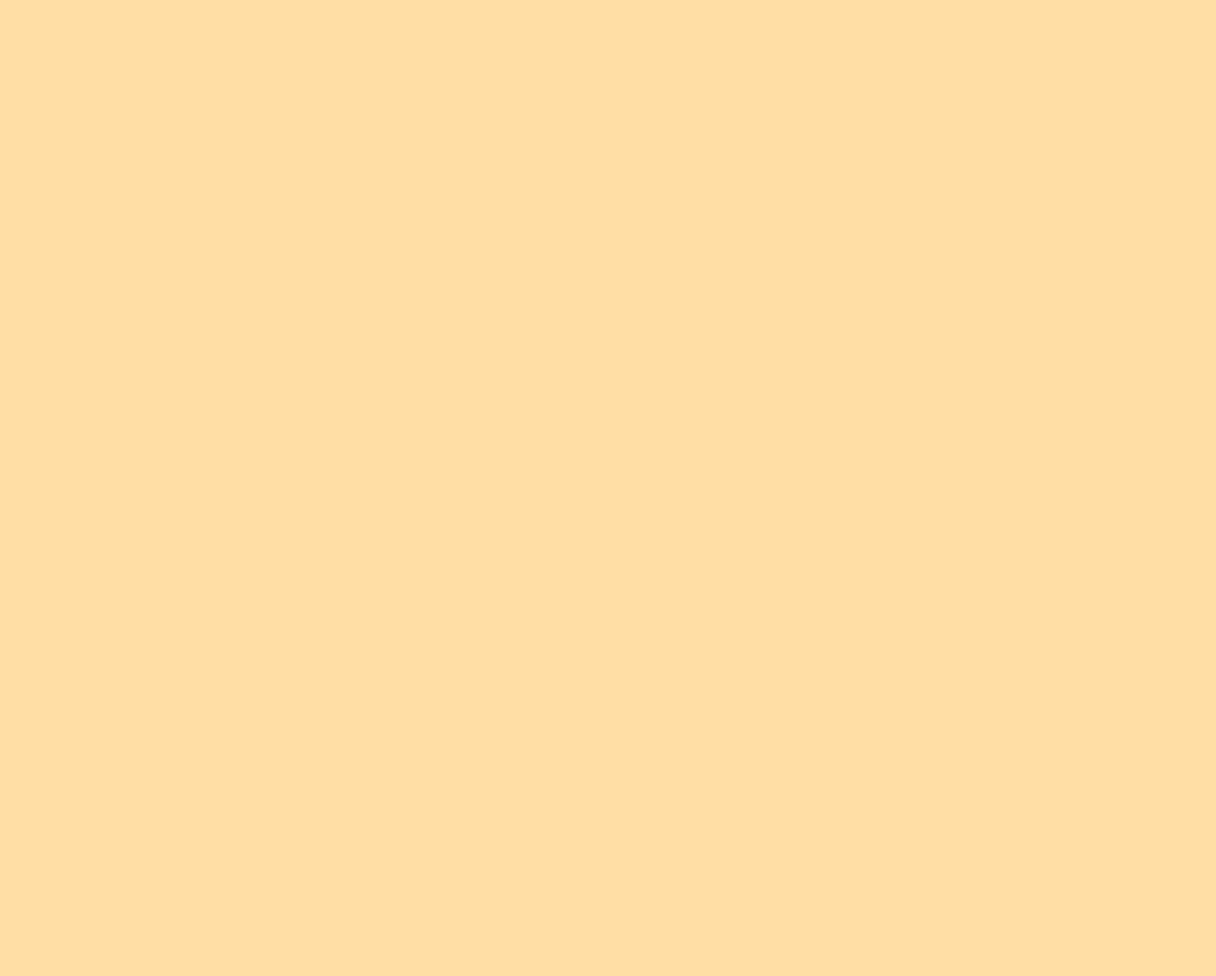
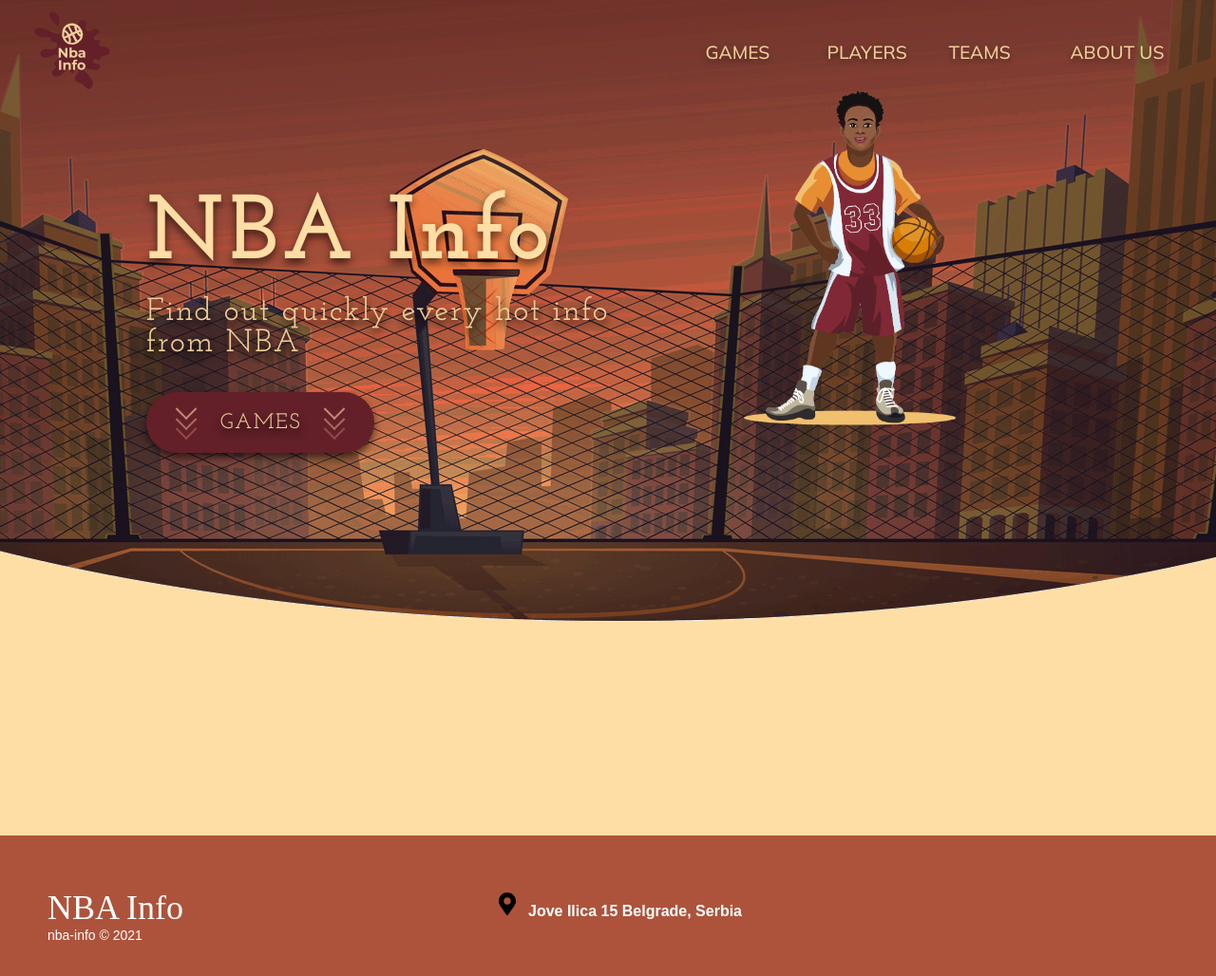
Before and after one commit to nikolamirilo/S2S-React-Final, a React (Create React App) app: page / in a window 1280 px wide. Shown: the top 1028 px of the page at 95% size. Before the commit the page ends 800 px from the top, so only its background shows below. Built offline with nearby package versions, Linux system fonts and the light colour scheme.

Commit message:
Trenutno se radi footer

```diff
--- a/package.json
+++ b/package.json
@@ -8,6 +8,8 @@
     "@testing-library/user-event": "^12.8.3",
     "react": "^17.0.2",
     "react-dom": "^17.0.2",
+    "react-icons": "^4.3.1",
+    "react-router-dom": "^5.3.0",
     "react-scripts": "4.0.3",
     "web-vitals": "^1.1.2"
   },
--- a/src/App.js
+++ b/src/App.js
@@ -1,7 +1,19 @@
 import "./App.css";
+import "./assets/css/fonts.css";
+import { Switch, Route } from "react-router-dom";
+import Home from "./Pages/Home";
+import RoutePage from "./Pages/RoutePage";
+import Error from "./Pages/Error";
 
 const App = () => {
-  return <div className="App"></div>;
+  return (
+    <Switch>
+      <Route path="/" component={Home} />
+      <Route path="/players/:player" component={RoutePage} />
+      <Route path="/teams/:team" component={RoutePage} />
+      <Route path="*" component={Error} />
+    </Switch>
+  );
 };
 
 export default App;
--- /dev/null
+++ b/src/Components/Footer.jsx
@@ -0,0 +1,23 @@
+import React from 'react'
+import {FaMapMarkerAlt} from 'react-icons/fa'
+
+const Footer = () => {
+  return (
+    <footer className="footer">
+      <div className="footer-wrapper">
+        <div className="footer-left">
+          <h3>NBA Info</h3>
+          <p className="footer-company-name">nba-info © 2021</p>
+        </div>
+        <div className="footer-center">
+          <div className="location">
+            <FaMapMarkerAlt size={24} style={{margin: "5px 10px 0 0"}} />
+            <p>Jove Ilica 15 Belgrade, Serbia</p>
+          </div>
+        </div>
+      </div>
+    </footer>
+  )
+}
+
+export default Footer
--- /dev/null
+++ b/src/Components/Hero.jsx
@@ -0,0 +1,35 @@
+import React from 'react'
+import bgImg from '../assets/images/bg-basketball.png'
+import playerImg from '../assets/images/basketball-player.png'
+
+const Hero = () => {
+  return (
+    <div className="hero">
+      <div className="image-wrapper">
+        <img src={bgImg} alt="Basketball Court" className="bg-image" />
+      </div>
+      <div className="banner">
+        <h1>NBA Info</h1>
+        <p>Find out quickly every hot info from NBA</p>
+        <button>
+          <div className="arrows">
+            <span className="arrow-1"></span>
+            <span className="arrow-2"></span>
+            <span className="arrow-3"></span>
+          </div>
+            <p>GAMES</p>
+            <div className="arrows">
+            <span className="arrow-1"></span>
+            <span className="arrow-2"></span>
+            <span className="arrow-3"></span>
+          </div>
+        </button>
+      </div>
+      <div className="front-image">
+        <img src={playerImg} alt="Basketball Player" className="front-image" />
+      </div>
+    </div>
+  )
+}
+
+export default Hero
--- /dev/null
+++ b/src/Components/Navbar.jsx
@@ -0,0 +1,22 @@
+import React from 'react'
+import logo from '../assets/images/nbaInfo-logo.png'
+
+const Navbar = () => {
+  return (
+    <div className="main-navbar">
+      <div className="logo-wrapper">
+        <img src={logo} alt="Logo Nba" className="bg-image" />
+      </div>
+      <div className="link-wrapper">
+        <ul>
+          <li>Games</li>
+          <li>Players</li>
+          <li>Teams</li>
+          <li>About Us</li>
+        </ul>
+      </div>
+    </div>
+  )
+}
+
+export default Navbar
--- /dev/null
+++ b/src/Pages/Error.jsx
@@ -0,0 +1,11 @@
+import React from 'react'
+
+const Error = () => {
+  return (
+    <div className="Error">
+
+    </div>
+  )
+}
+
+export default Error
--- /dev/null
+++ b/src/Pages/Home.jsx
@@ -0,0 +1,16 @@
+import React from 'react'
+import Navbar from '../Components/Navbar'
+import Hero from './../Components/Hero';
+import Footer from './../Components/Footer';
+
+const Home = () => {
+  return (
+    <div className="Home">
+      <Navbar />
+      <Hero />
+      <Footer />
+    </div>
+  )
+}
+
+export default Home
--- /dev/null
+++ b/src/Pages/RoutePage.jsx
@@ -0,0 +1,11 @@
+import React from 'react'
+
+const RoutePage = () => {
+  return (
+    <div className="RoutePage">
+
+    </div>
+  )
+}
+
+export default RoutePage
--- a/src/index.js
+++ b/src/index.js
@@ -2,10 +2,13 @@ import React from "react";
 import ReactDOM from "react-dom";
 import "./index.css";
 import App from "./App";
+import { BrowserRouter as Router } from "react-router-dom";
 
 ReactDOM.render(
   <React.StrictMode>
-    <App />
+    <Router>
+      <App />
+    </Router>
   </React.StrictMode>,
   document.getElementById("root")
 );
```
Also changed, not shown: 1 other file (tests, documents, lock files or other folders).
